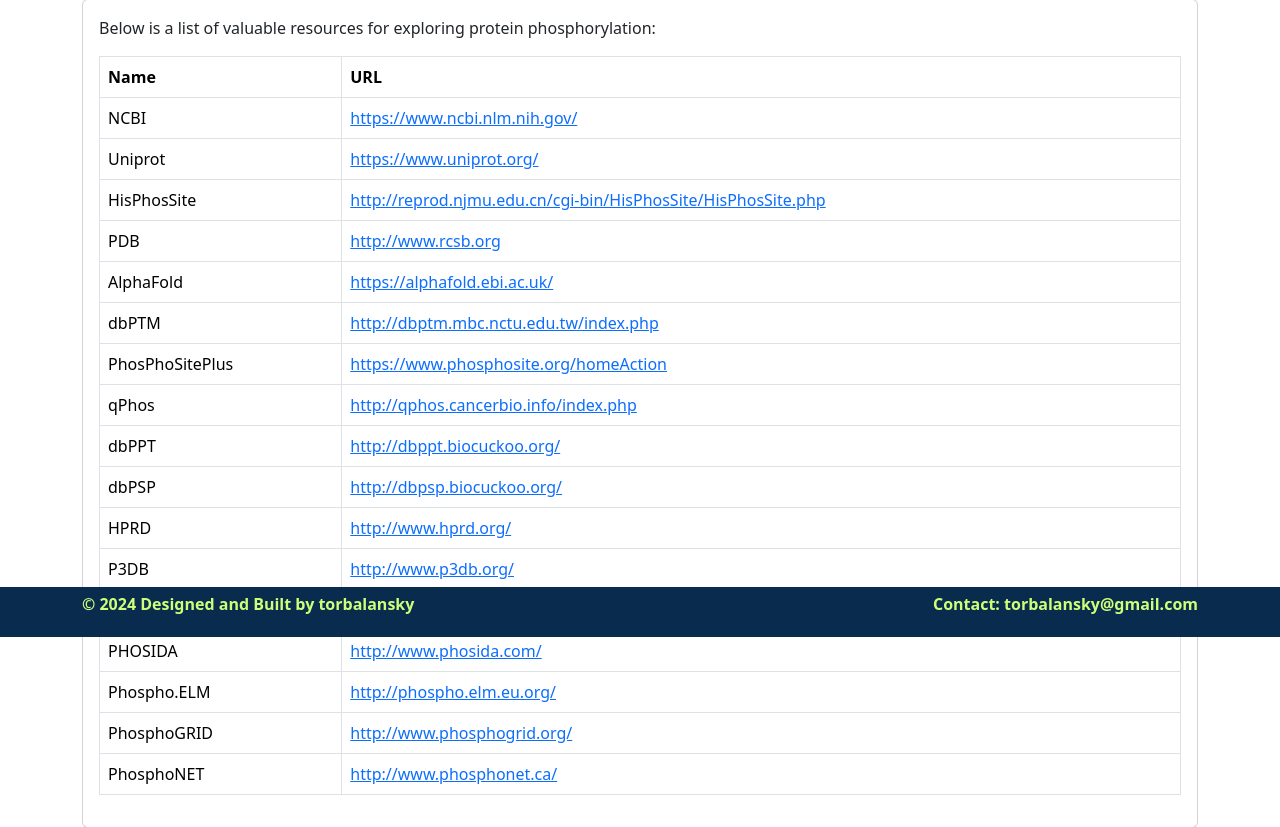
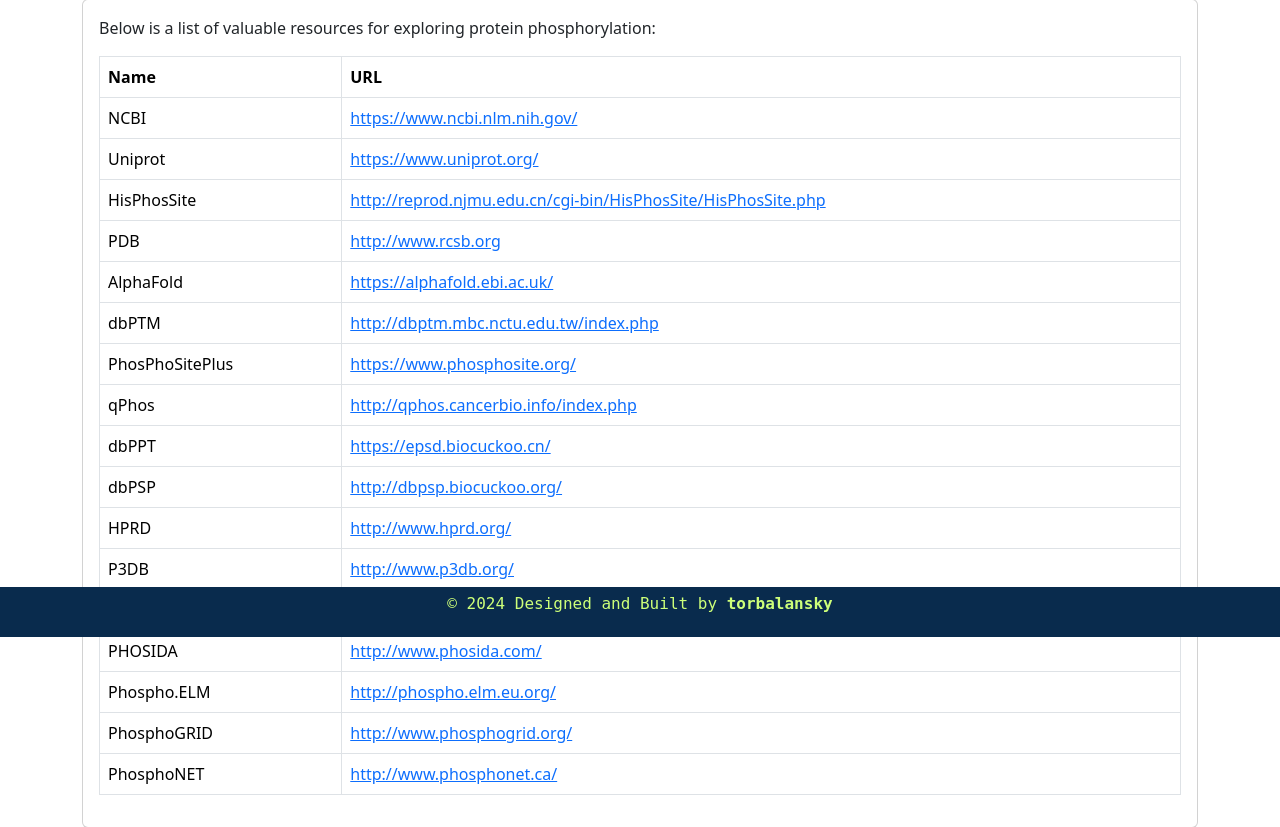
Before and after one commit to torbalansky/phosphoecoli, a Django app: page /resources/ in a window 1280 px wide. Shown: the part 163-990 px from the top of the page. Run offline with Django 5.2, Linux system fonts and the light colour scheme; some libraries are stand-ins or nearby versions.

Commit message:
Update home. Fix typos. Update req.txt

```diff
--- a/bacphosapp/static/css/styles.css
+++ b/bacphosapp/static/css/styles.css
@@ -20,6 +20,7 @@
 }
 
 .footer {
+    font-family: 'Pixel Operator', '04b_03', 'Press Start 2P', 'Pixelade', 'VCR OSD Mono', monospace;
     position: fixed;
     left: 0;
     bottom: 0;
@@ -27,13 +28,7 @@
     background-color: rgb(9, 43, 77);
     color: #cdff79;
     padding: 5px;
-    font-weight: 600;
-}
-
-@media (max-width: 992px) {
-    .footer {
-        display: none;
-    }
+    font-weight: 100;
 }
 
 .dropdown-menu {
--- a/bacphosapp/templates/base.html
+++ b/bacphosapp/templates/base.html
@@ -32,11 +32,10 @@
     <footer class="footer">
       <div class="container">
           <div class="row">
-              <div class="col-md-6">
-                  <p>&copy; {% now "Y" %} Designed and Built by torbalansky</p>
-              </div>
-              <div class="col-md-6 text-md-end text-center">
-                  <p>Contact: torbalansky@gmail.com</p>
+              <div class="text-center">
+                  <p>&copy; {% now "Y" %} Designed and Built by
+                    <a href="https://github.com/torbalansky" target="_blank" style="text-decoration: none; color:#cdff79;; font-weight: bold;">torbalansky</a>
+                  </p>
               </div>
           </div>
       </div>
@@ -54,7 +53,7 @@
             alert.addEventListener("transitionend", function() {
               removeAlert(alert);
             });
-          }, 2000);
+          }, 2500);
         });
       });
     </script>
--- a/bacphosapp/templates/cite.html
+++ b/bacphosapp/templates/cite.html
@@ -4,13 +4,13 @@
 <h3 class="mt-5 mb-4 text-center">How to cite</h3>
 <section class="card m-5">
     <div class="card-body">
-        When incorporating information sourced from PhosEcoli into publications or presentations, it's important to adhere to proper citation guidelines to acknowledge the origin of the data. Here are the recommended citation formats:
+        When incorporating information sourced from <em>PhosEcoli</em> into publications or presentations, it's important to adhere to proper citation guidelines to acknowledge the origin of the data. Here are the recommended citation formats:
         <br><br>
         For printed presentations such as journals or books, the following citation format is suggested:
         "Name, et al, 2024: ************************. 2024 Number"
         <br><br>
-        For oral presentations, slides, or images containing information from PSP, include:
-        PhosEcoli, www.phosecoli.com
+        For oral presentations, slides, or images containing information from Phos<em>Ecoli</em>, include:
+        <em>PhosEcoli</em>, www.phosecoli.com
     </div>
 </section>
 
--- a/bacphosapp/templates/contact.html
+++ b/bacphosapp/templates/contact.html
@@ -11,7 +11,7 @@
 
 <div class="container-contact mt-4 mb-4">
     <h3 class="card-title text-center mb-4">Contact Information</h3>
-    <p class="text-center">Feel free to reach out to me using the form above, or via email or phone:</p>
+    <p class="text-center">Feel free to reach out to me using the form below, or via email or phone:</p>
     <div class="row justify-content-center">
         <div class="col-md-6">
             <div class="card mb-4">
--- a/bacphosapp/templates/guide.html
+++ b/bacphosapp/templates/guide.html
@@ -29,7 +29,7 @@
                 </a>
                 <a href="{% url 'cite' %}" class="list-group-item list-group-item-action">
                     <h5 class="mb-1">About/General Information/Citation</h5>
-                    <p class="mb-1">For users utilizing data from PhosEcoli, we kindly request citation of our article as acknowledgment.</p>
+                    <p class="mb-1">For users utilizing data from <em>PhosEcoli</em>, we kindly request citation of our article as acknowledgment.</p>
                 </a>
             </div>
         </div>
--- a/bacphosapp/templates/resources.html
+++ b/bacphosapp/templates/resources.html
@@ -42,7 +42,7 @@
                         </tr>
                         <tr>
                             <td>PhosPhoSitePlus</td>
-                            <td><a href="https://www.phosphosite.org/homeAction" target="_blank">https://www.phosphosite.org/homeAction</a></td>
+                            <td><a href="https://www.phosphosite.org/" target="_blank">https://www.phosphosite.org/</a></td>
                         </tr>
                         <tr>
                             <td>qPhos</td>
@@ -50,7 +50,7 @@
                         </tr>
                         <tr>
                             <td>dbPPT</td>
-                            <td><a href="http://dbppt.biocuckoo.org/" target="_blank">http://dbppt.biocuckoo.org/</a></td>
+                            <td><a href="https://epsd.biocuckoo.cn/" target="_blank">https://epsd.biocuckoo.cn/</a></td>
                         </tr>
                         <tr>
                             <td>dbPSP</td>
```
Also changed, not shown: bacphosapp/templates/home.html (+35 -7 lines), bacphosapp/templates/overview.html (+20 -4 lines), requirements.txt (added, +7 -0 lines), bacphosapp/static/images/4icd.png (added), 1 other file.
